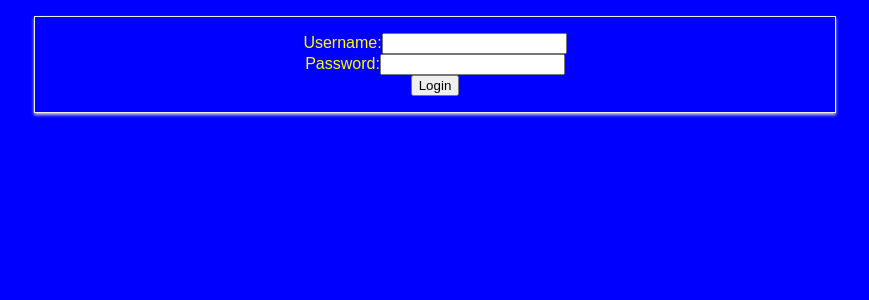
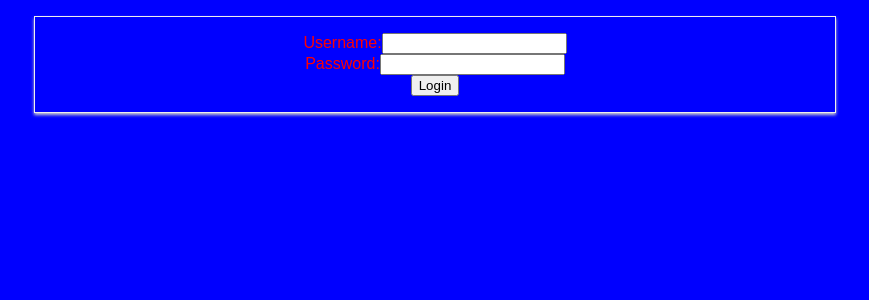
Before and after one commit to thao7589/react-project, a React (Create React App) app: page / in a window 1280 px wide. Shown: the top 300 px of the page, without its empty margins (205-1074 px from the left). Built offline with nearby package versions, Linux system fonts and the light colour scheme.

Commit message:
check commit

```diff
--- a/src/index.css
+++ b/src/index.css
@@ -3,5 +3,5 @@ body {
   padding: 0;
   font-family: sans-serif;
   background-color: blue;
-  color:  yellow;
+  color:  red;
 }
```
